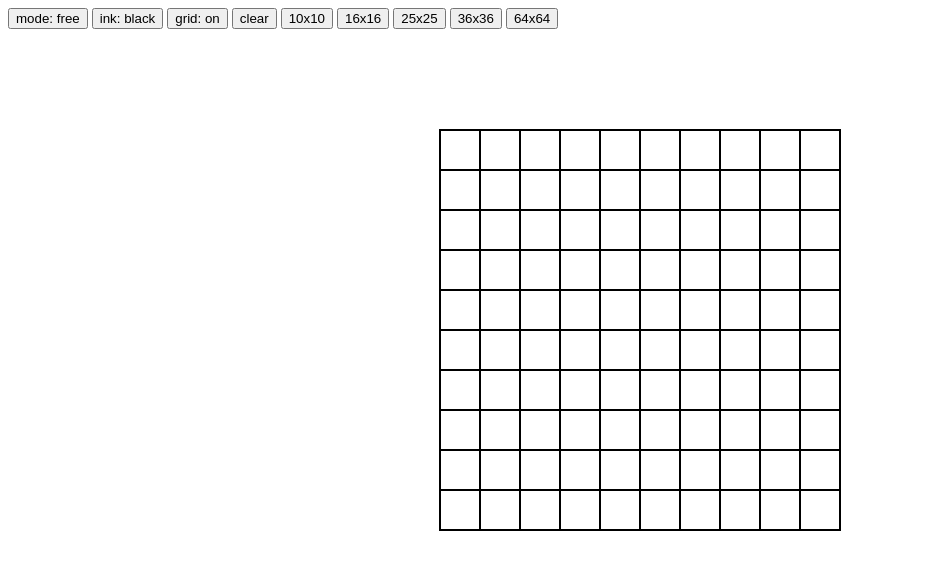
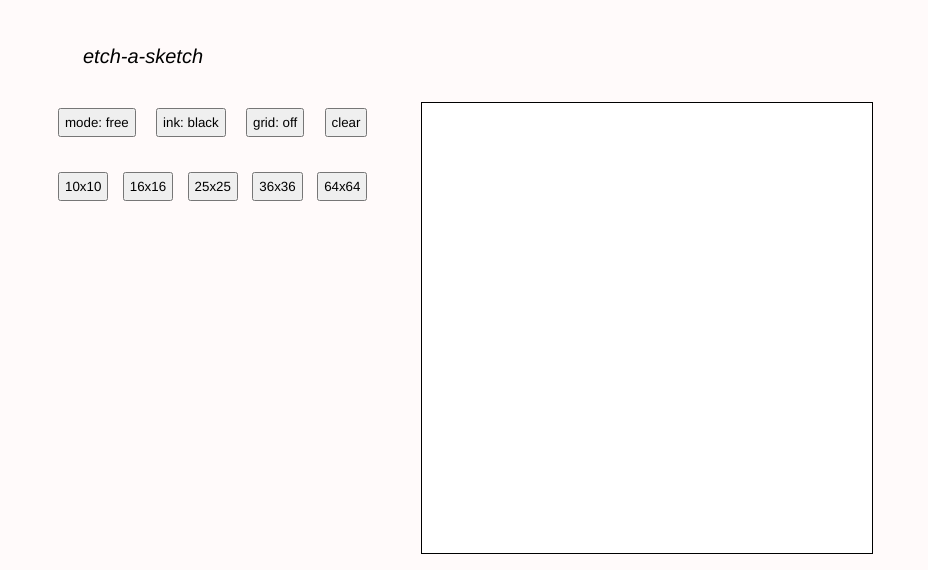
Before and after one commit to davidalexandervega/etch-a-sketch, a plain HTML site: page index.html in a window 1280 px wide. Shown: the whole page, without its empty margins (0-928 px from the left). Drawn offline with Linux system fonts and the light colour scheme.

Commit message:
Added initial styling.

```diff
--- a/css.css
+++ b/css.css
@@ -1,18 +1,54 @@
+body {
+    font-family: Helvetica, Arial, sans-serif;
+    background-color: snow;
+}
+
+#title {
+    margin-top: 45px;
+    margin-left: 75px;
+    font-size: 20px;
+    font-weight: 575;
+    font-style: italic;
+}
+
+button {
+    font-family: inherit;
+    padding: 5px 5px;
+    margin: 5px;
+}
+
+#interface {
+    margin-top: 35px;
+    display: flex;
+}
+
+#buttons {
+    display: flex;
+    flex-direction: column;
+    margin-left: 45px;
+    gap: 25px;
+}
+
+#functionals {
+    display: flex;
+    justify-content: space-between;
+}
+
 #container {
     display: flex;
     flex-wrap: wrap;
     align-content: flex-start;
-    width: 400px;
-    height: 400px;
+    width: 450px;
+    height: 450px;
     margin-left: auto;
-    margin-right: auto;
-    margin-top: 100px;
-    border: 1px solid black;
+    margin-right: 400px;
+    outline: 1px solid black;
 }
 
 .square {
     width: var(--size);
     height: var(--size);
     box-sizing: border-box;
-    border: var(--grid);
+    outline: var(--grid);
+    background-color: white;
 }
--- a/index.html
+++ b/index.html
@@ -7,16 +7,25 @@
     <title>etch-a-sketch.</title>
 </head>
 <body>
+    <div id="title">etch-a-sketch</div>
+    <div id="interface">
+        <div id="buttons">
+            <div id="functionals">
                 <button id="modeButton" onclick="setMode()">mode: free</button>
                 <button id="colorButton" onclick="setColor()">ink: black</button>
-    <button id="gridButton" onclick="setGrid()">grid: on</button>
+                <button id="gridButton" onclick="setGrid()">grid: off</button>
                 <button onclick="clearSketch()">clear</button>
+            </div>
+            <div id="sizers">
             <button onclick="populate(100)">10x10</button>
             <button onclick="populate(256)">16x16</button>
             <button onclick="populate(625)">25x25</button>
             <button onclick="populate(1296)">36x36</button>
             <button onclick="populate(4096)">64x64</button>
+            </div>
+        </div>
         <div id="container"></div>
+    </div>
 
     <script src="js.js"></script>
 </body>
--- a/js.js
+++ b/js.js
@@ -3,7 +3,7 @@ let size = 100;
 let mode = 'free';
 let ink = 'ON';
 let inkColor = 'black';
-let grid = '1px solid black';
+let grid = 'none';
 document.documentElement.style.setProperty("--grid", grid);
 populate(100);
 
```
Lines whose indentation alone changed are shown as unchanged.
